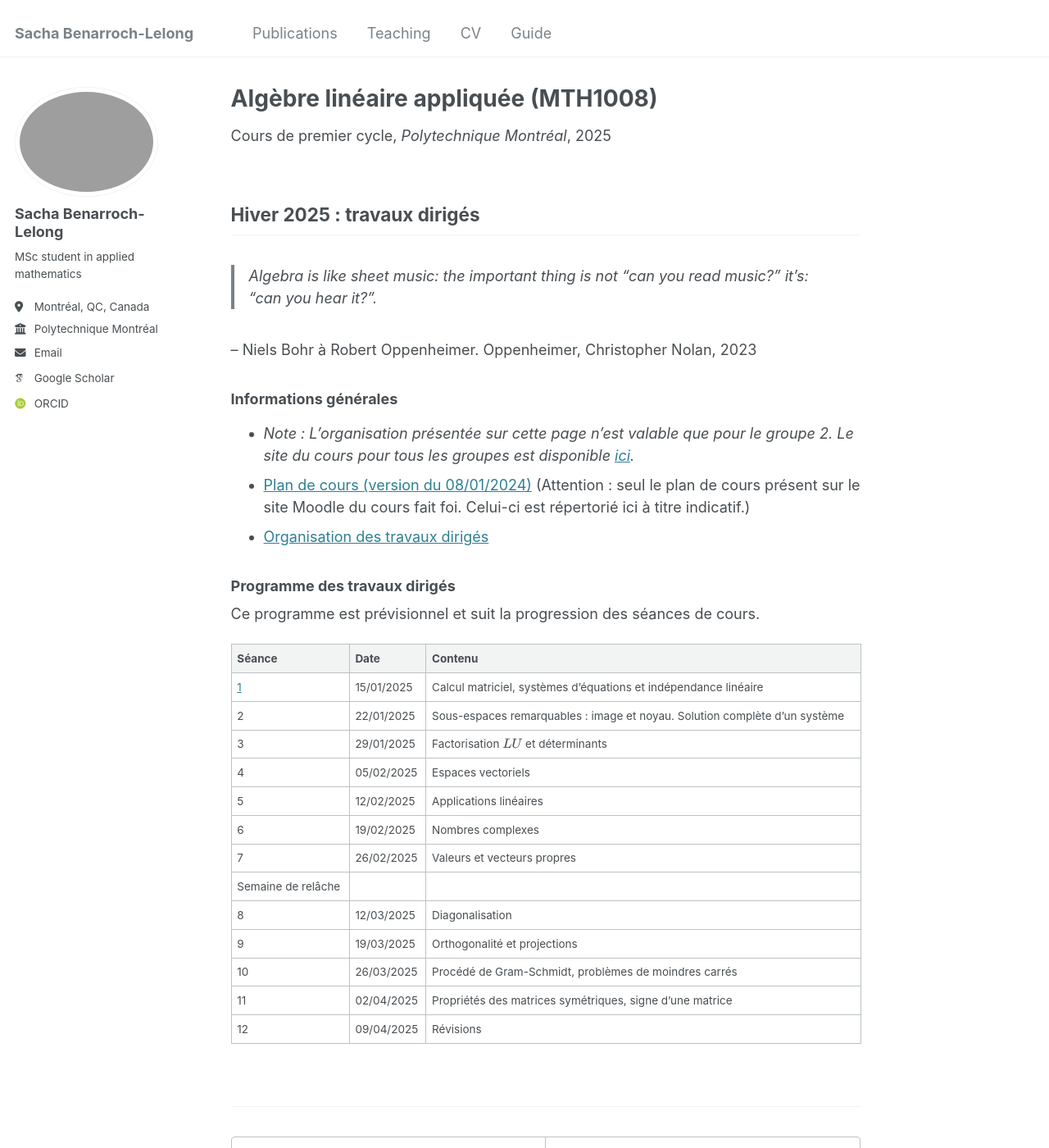
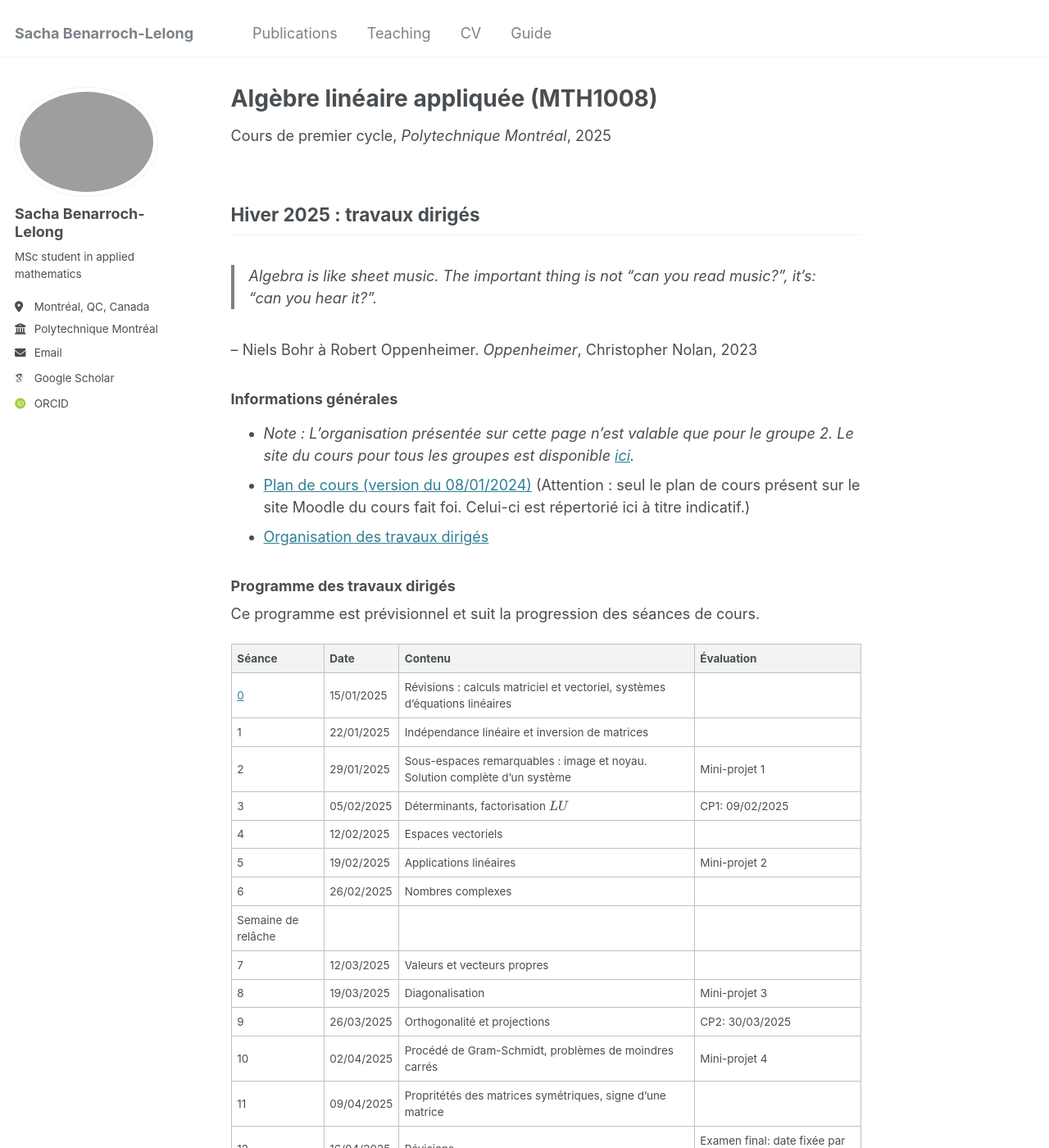
Before and after one commit to sblelong/sblelong.github.io, a Jekyll site: the page built from _teaching/mth1008.md, in a window 1280 px wide and 1400 px high. Shown: the whole window at 82% size. Built offline with Jekyll 4.4.1, drawn with Linux system fonts in a browser that asks for light colours; some web fonts are replaced; some of the changed text lies outside the part shown.

Commit message:
update mth1008 planning

```diff
--- a/_teaching/mth1008.md
+++ b/_teaching/mth1008.md
@@ -9,9 +9,9 @@ date: 2025-01-01
 
 ## Hiver 2025 : travaux dirigés
 
-> Algebra is like sheet music: the important thing is not "can you read music?" it's: "can you hear it?".
+> Algebra is like sheet music. The important thing is not "can you read music?", it's: "can you hear it?".
 
--- Niels Bohr à Robert Oppenheimer. Oppenheimer, Christopher Nolan, 2023
+-- Niels Bohr à Robert Oppenheimer. *Oppenheimer*, Christopher Nolan, 2023
 
 ### Informations générales
 
@@ -23,18 +23,19 @@ date: 2025-01-01
 
 Ce programme est prévisionnel et suit la progression des séances de cours.
 
-| Séance                     | Date       | Contenu                                                                    |
-| -------------------------- | ---------- | -------------------------------------------------------------------------- |
-| [1](/teaching/mth1008/td1) | 15/01/2025 | Calcul matriciel, systèmes d'équations et indépendance linéaire            |
-| 2                          | 22/01/2025 | Sous-espaces remarquables : image et noyau. Solution complète d'un système |
-| 3                          | 29/01/2025 | Factorisation \\(LU\\) et déterminants                                     |
-| 4                          | 05/02/2025 | Espaces vectoriels                                                         |
-| 5                          | 12/02/2025 | Applications linéaires                                                     |
-| 6                          | 19/02/2025 | Nombres complexes                                                          |
-| 7                          | 26/02/2025 | Valeurs et vecteurs propres                                                |
+| Séance                     | Date       | Contenu                                                                    | Évaluation                                  |
+| -------------------------- | ---------- | -------------------------------------------------------------------------- | ------------------------------------------- |
+| [0](/teaching/mth1008/td0) | 15/01/2025 | Révisions : calculs matriciel et vectoriel, systèmes d'équations linéaires |
+| 1                          | 22/01/2025 | Indépendance linéaire et inversion de matrices                             |
+| 2                          | 29/01/2025 | Sous-espaces remarquables : image et noyau. Solution complète d'un système | Mini-projet 1                               |
+| 3                          | 05/02/2025 | Déterminants, factorisation \\(LU\\)                                       | CP1: 09/02/2025                             |
+| 4                          | 12/02/2025 | Espaces vectoriels                                                         |
+| 5                          | 19/02/2025 | Applications linéaires                                                     | Mini-projet 2                               |
+| 6                          | 26/02/2025 | Nombres complexes                                                          |
 | Semaine de relâche         |
-| 8                          | 12/03/2025 | Diagonalisation                                                            |
-| 9                          | 19/03/2025 | Orthogonalité et projections                                               |
-| 10                         | 26/03/2025 | Procédé de Gram-Schmidt, problèmes de moindres carrés                      |
-| 11                         | 02/04/2025 | Propriétés des matrices symétriques, signe d'une matrice                   |
-| 12                         | 09/04/2025 | Révisions                                                                  |
+| 7                          | 12/03/2025 | Valeurs et vecteurs propres                                                |
+| 8                          | 19/03/2025 | Diagonalisation                                                            | Mini-projet 3                               |
+| 9                          | 26/03/2025 | Orthogonalité et projections                                               | CP2: 30/03/2025                             |
+| 10                         | 02/04/2025 | Procédé de Gram-Schmidt, problèmes de moindres carrés                      | Mini-projet 4                               |
+| 11                         | 09/04/2025 | Propritétés des matrices symétriques, signe d'une matrice                  |
+| 12                         | 16/04/2025 | Révisions                                                                  | Examen final: date fixée par le registraire |
```
